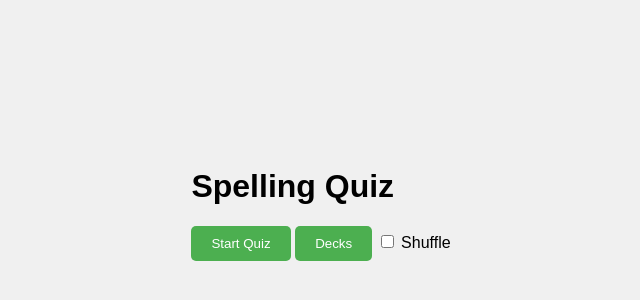
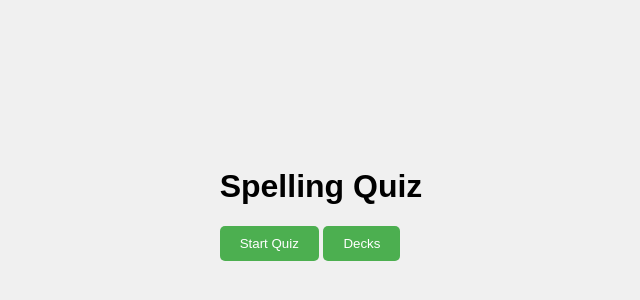
Before and after one commit to KentuckyFriedRice/vocabQuiz, a plain HTML site: page index.html in a window 1280 px wide. Shown: the part 196-496 px from the top of the page, without its empty margins (319-959 px from the left). Drawn offline with Linux system fonts and the light colour scheme.

Commit message:
Update index.html

```diff
--- a/index.html
+++ b/index.html
@@ -15,8 +15,6 @@
         <div id="start-container">
             <button id="start-button">Start Quiz</button>
             <button id="decks-button">Decks</button>
-            <input type="checkbox" id="shuffle" name="shuffle" value="Shuffle">
-            <label for="shuffle">Shuffle</label>
         </div>
         <div id="decks-container" style="display: none;">
             <h2>Select Decks</h2>
```
